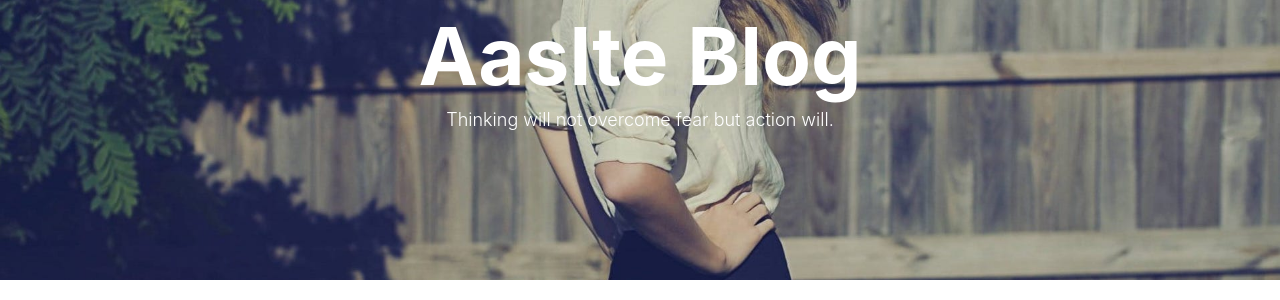
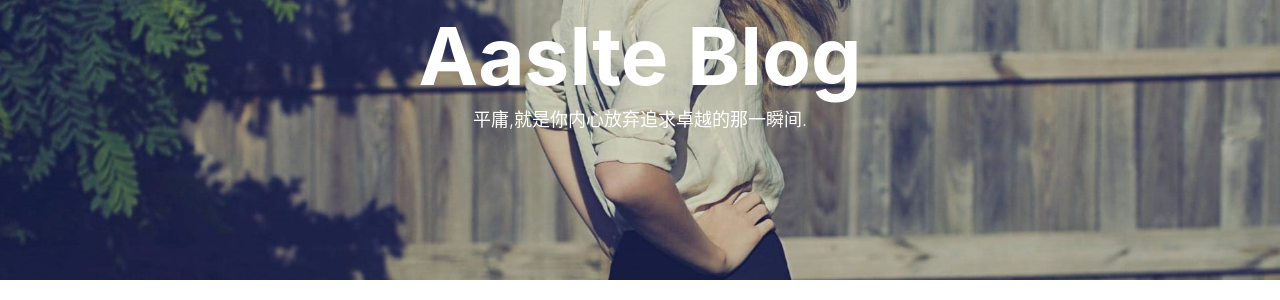
Before and after one commit to Aaslte/Aaslte.github.io, a Jekyll site: the page built from index.html, in a window 1280 px wide. Shown: the part 138-438 px from the top of the page. Built offline with Jekyll 4.4.1, drawn with Linux system fonts in a browser that asks for light colours; nearby versions of some CDN libraries; the list of posts is cut into pages by our own code; comment, search, counter and statistics services are not loaded.

Commit message:
Update index.html

```diff
--- a/index.html
+++ b/index.html
@@ -1,6 +1,6 @@
 ---
 layout: page
-description: "Thinking will not overcome fear but action will."
+description: "平庸,就是你内心放弃追求卓越的那一瞬间."
 ---
 
 {% for post in paginator.posts %}
```
